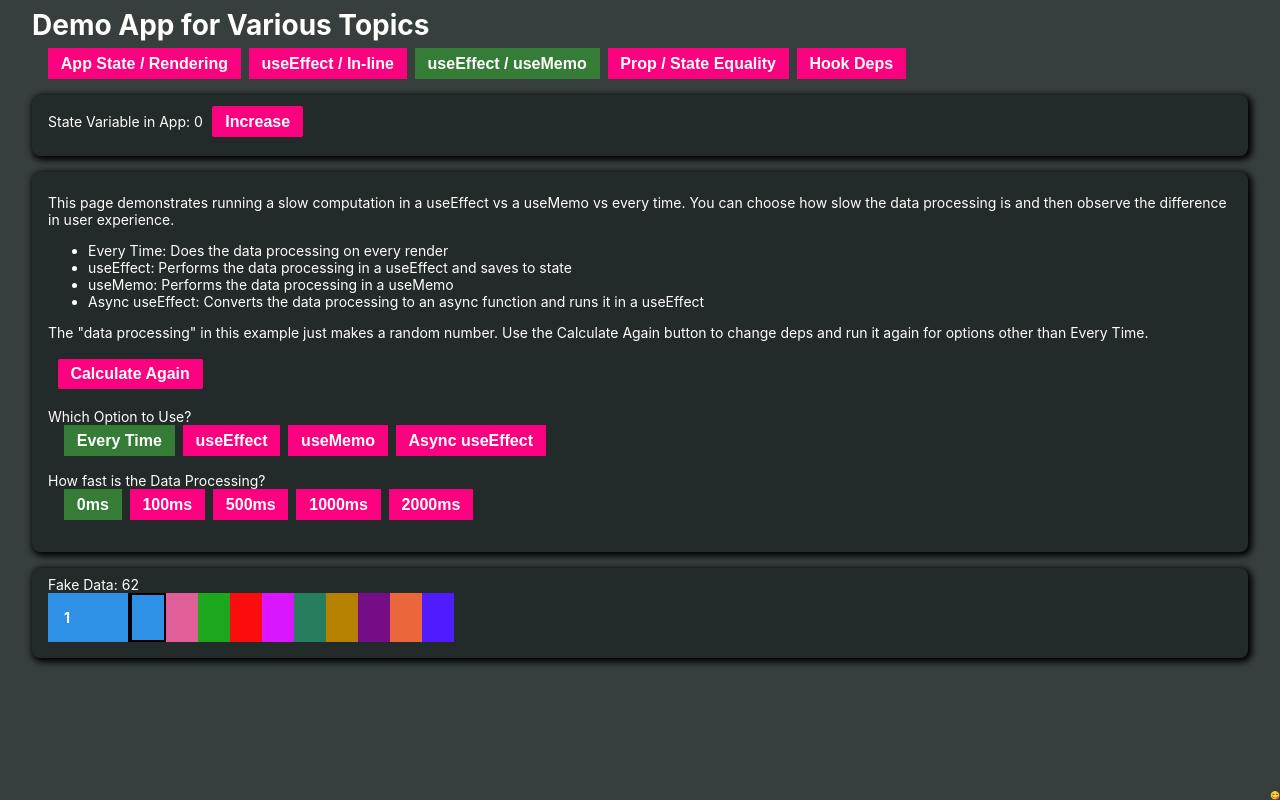
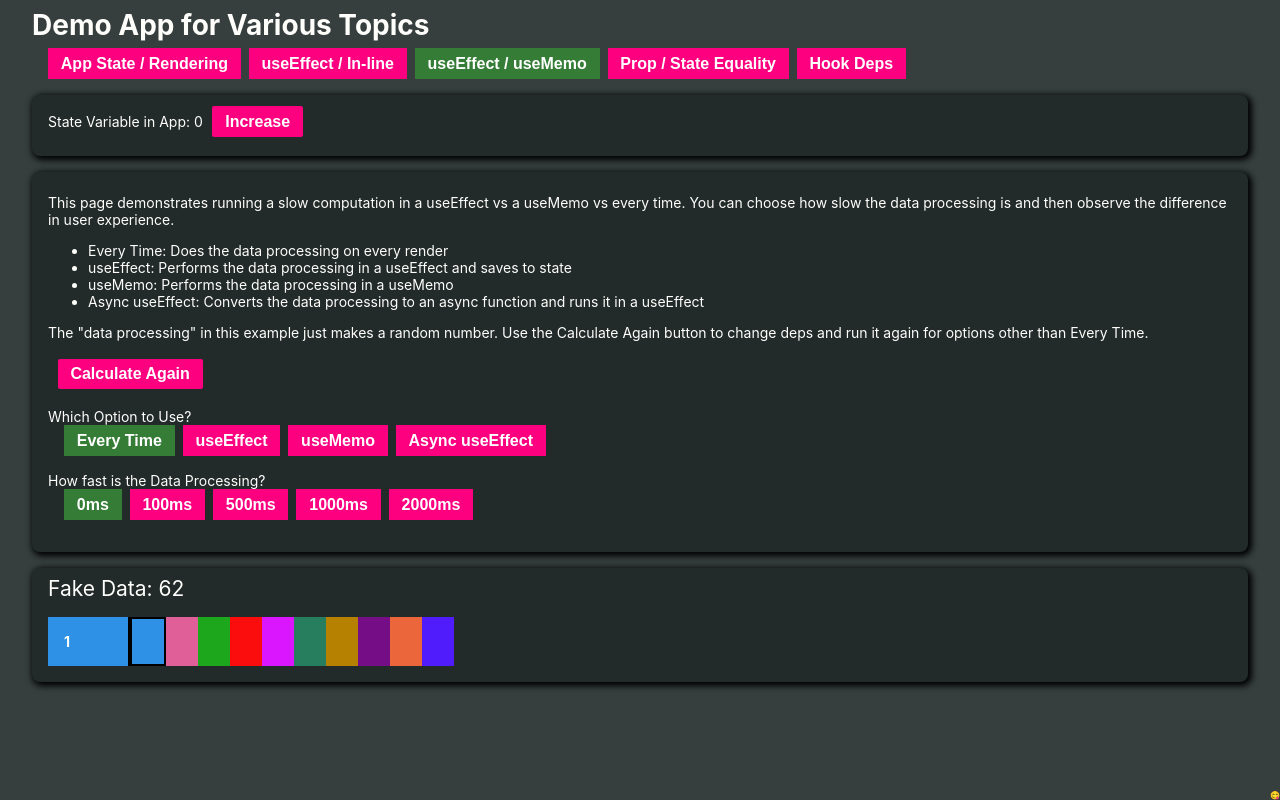
Before and after one commit to lovellm/reactdemo, a React (Create React App) app: page / in a window 1280 px wide. Both pictures are taken after a click on the button "useEffect / useMemo". Built offline with nearby package versions, Linux system fonts and the light colour scheme.

Commit message:
Fix up props

```diff
--- a/src/App.js
+++ b/src/App.js
@@ -40,13 +40,13 @@ function App() {
       </div>
 
       {currentTab === 'basicRendering' && (
-        <RenderingMemo counter={counter} increaseCounter={increaseCounter} />
+        <RenderingMemo counter={counter} />
       )}
       {currentTab === 'effectOrNot' && (
-        <EffectInLine counter={counter} increaseCounter={increaseCounter}  />
+        <EffectInLine counter={counter} />
       )}
       {currentTab === 'effectMemo' && (
-        <EffectMemo counter={counter} increaseCounter={increaseCounter}  />
+        <EffectMemo />
       )}
       {currentTab === 'objectEquality' && (
         <ObjectEquality />
--- a/src/components/EffectInLine.js
+++ b/src/components/EffectInLine.js
@@ -4,8 +4,7 @@ import RenderCounter from './RenderCounter';
 import SlowComponent from './SlowComponent';
 
 const propTypes = {
-  counter:         PropTypes.number.isRequired,
-  increaseCounter: PropTypes.func.isRequired,
+  counter: PropTypes.number.isRequired,
 };
 
 const options = [
@@ -105,8 +104,8 @@ export default function EffectInLine(props) {
           </div>
         </div>
       </div>
-      {currentOption === 'effect' && <AsEffect {...props} speed={currentSpeed} />}
-      {currentOption === 'direct' && <AsInLine {...props} speed={currentSpeed} />}
+      {currentOption === 'effect' && <AsEffect counter={props.counter} speed={currentSpeed} />}
+      {currentOption === 'direct' && <AsInLine counter={props.counter} speed={currentSpeed} />}
     </div>
   );
 }
--- a/src/components/EffectMemo.js
+++ b/src/components/EffectMemo.js
@@ -1,14 +1,8 @@
 import React, {
   useEffect, useState, useMemo, useReducer,
 } from 'react';
-import PropTypes from 'prop-types';
 import RenderCounter from './RenderCounter';
 import { fakeDataProcess, fakeDataProcessAsync } from './fakeDataProcess';
-
-const propTypes = {
-  counter:         PropTypes.number.isRequired,
-  increaseCounter: PropTypes.func.isRequired,
-};
 
 // Simple Boolean Toggle Reducer
 const toggleReducer = (state) => !state;
@@ -24,11 +18,17 @@ const speeds = [
   0, 100, 500, 1000, 2000,
 ];
 
+const renderFakeData = (data) => (
+  <div style={{ marginBottom: '1rem', fontSize: '150%' }}>
+    Fake Data: {data}
+  </div>
+);
+
 function AsDirect(props) {
   const data = fakeDataProcess(props.speed);
   return (
     <div>
-      Fake Data: {data}
+      {renderFakeData(data)}
       <RenderCounter />
     </div>
   );
@@ -42,7 +42,7 @@ function AsEffect(props) {
 
   return (
     <div>
-      Fake Data: {data}
+      {renderFakeData(data)}
       <RenderCounter />
     </div>
   );
@@ -56,7 +56,7 @@ function AsMemo(props) {
 
   return (
     <div>
-      Fake Data: {data}
+      {renderFakeData(data)}
       <RenderCounter />
     </div>
   );
@@ -70,7 +70,7 @@ function AsEffectAsync(props) {
 
   return (
     <div>
-      Fake Data: {data}
+      {renderFakeData(data)}
       <RenderCounter />
     </div>
   );
@@ -144,5 +144,3 @@ export default function EffectMemo() {
     </div>
   );
 }
-
-EffectMemo.propTypes = propTypes;
--- a/src/components/RenderingMemo.js
+++ b/src/components/RenderingMemo.js
@@ -3,8 +3,7 @@ import PropTypes from 'prop-types';
 import RenderCounter, { RenderCounterMemo } from './RenderCounter';
 
 const propTypes = {
-  counter:         PropTypes.number.isRequired,
-  increaseCounter: PropTypes.func.isRequired,
+  counter: PropTypes.number.isRequired,
 };
 
 export default function RenderingMemo(props) {
```
